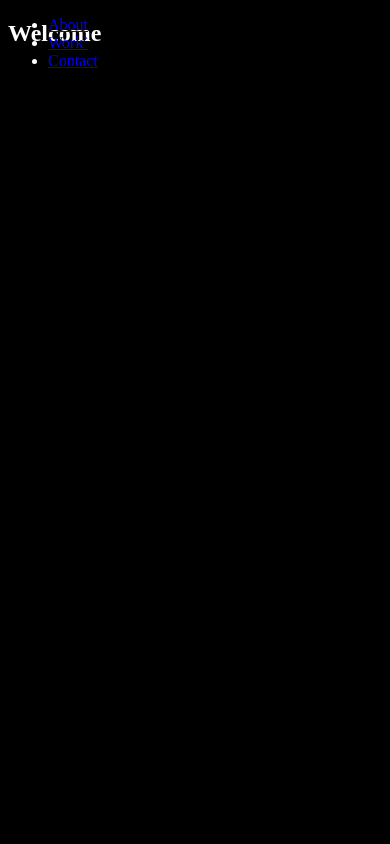
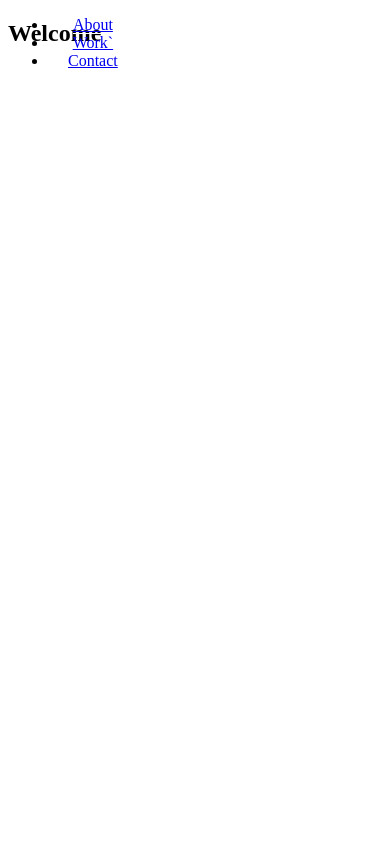
Before and after one commit to mnekx/IsaiahMnemba, a plain HTML site: page index.html in a window 390 px wide. Shown: the top 844 px of the page. Drawn offline with Linux system fonts and the light colour scheme.

Commit message:
Update mobile.css

```diff
--- a/css/mobile.css
+++ b/css/mobile.css
@@ -1,6 +1,22 @@
 @media only screen and (max-width: 600px) {
-  body {
-    background-color: black;
-    color: white;
+  nav {
+    flex-direction: column;
+    justify-content: center;
+    align-items: center;
+  }
+
+  #navbar ul {
+    flex-direction: column;
+    width: 100%;
+  }
+
+  #navbar li,
+  a {
+    width: 100%;
+    text-align: center;
+  }
+
+  #navbar a {
+    border-top: white 1px solid;
   }
 }
```
